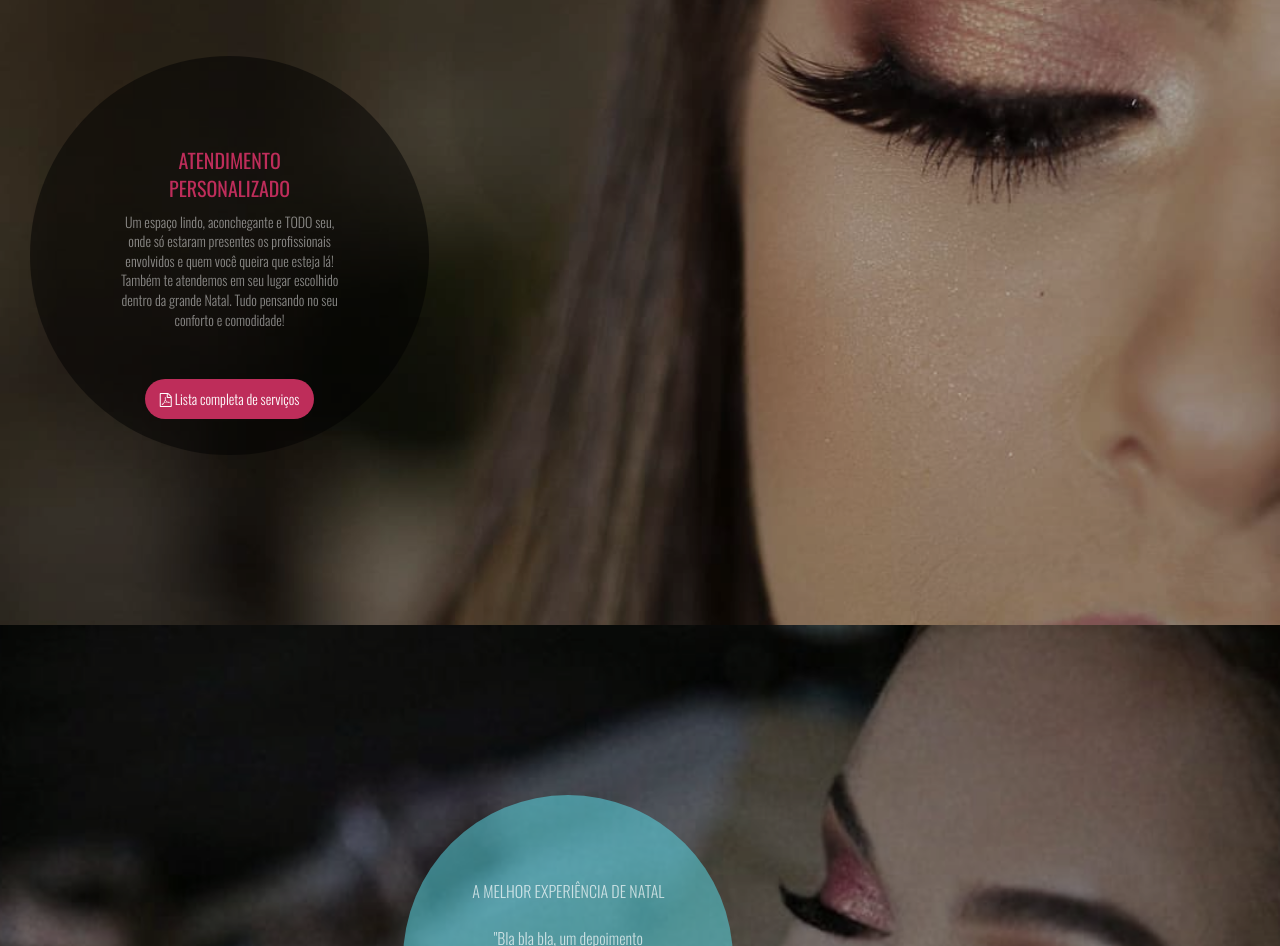
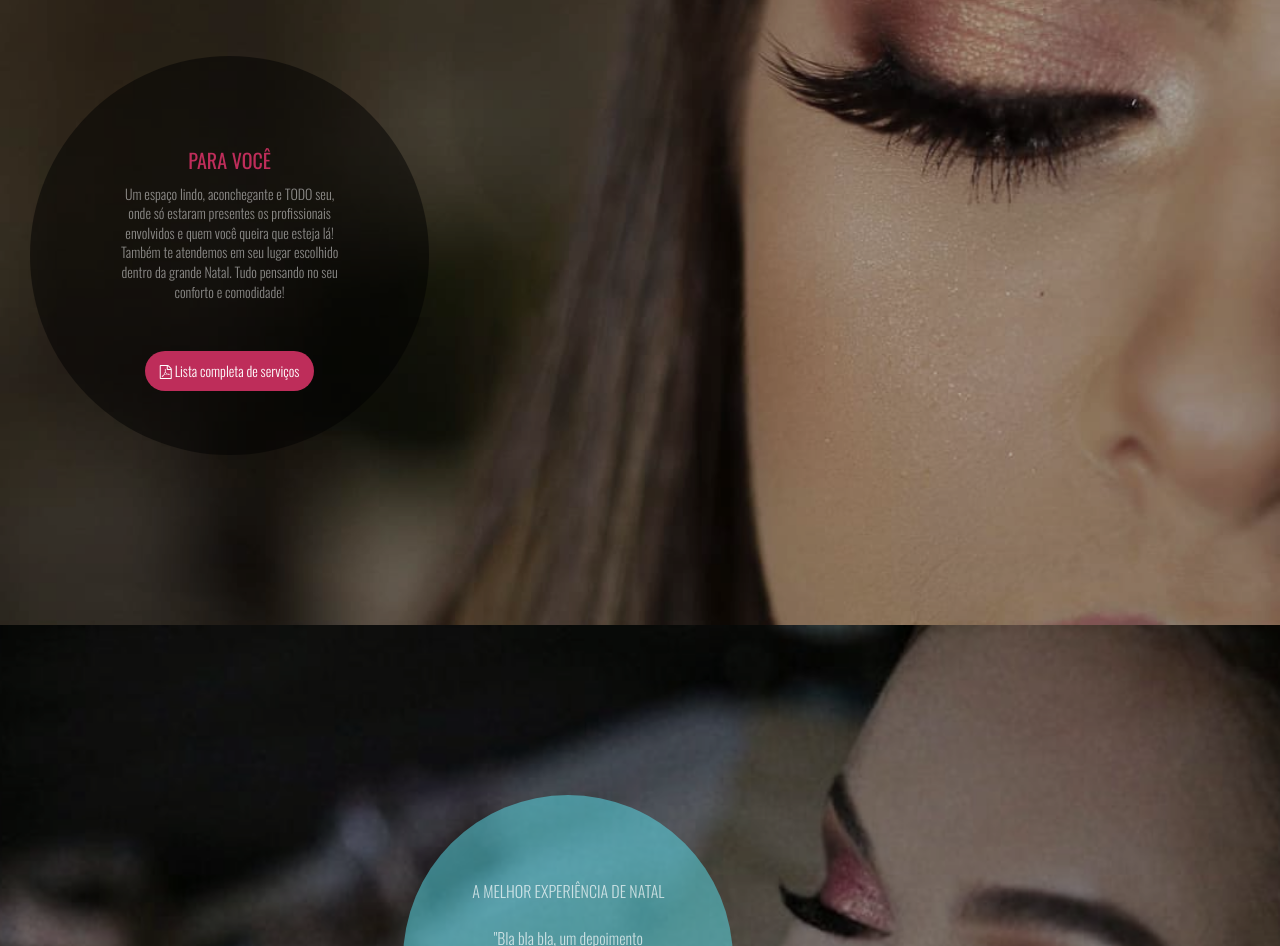
Before and after one commit to jaimedantas/ana-make, a plain HTML site: page index.html in a window 1280 px wide. Shown: the part 2324-3270 px from the top of the page. Drawn offline with nearby package versions, Linux system fonts and the light colour scheme.

Commit message:
code cleaning

```diff
--- a/index.html
+++ b/index.html
@@ -88,7 +88,7 @@
 	<section class="background">
 	<div class="content-wrapper">
 		<div class="pricingbadge">
-			<h4>ATENDIMENTO PERSONALIZADO</h4>
+			<h4>PARA VOCÊ</h4>
 			<ul class="pricing_menu__list">
 		<p>Um espaço lindo, aconchegante e TODO seu, onde só estaram presentes os profissionais envolvidos e quem você queira que esteja lá!
 			Também te atendemos em seu lugar escolhido dentro da grande Natal. Tudo pensando no seu conforto e comodidade!</p>
```
Also changed, not shown: img/bg1.jpg (deleted), img/bg2.jpg (deleted), img/bg3.jpg (deleted), img/bg4.jpg (deleted), img/bg5.jpg (deleted), img/bg6.jpg (deleted), img/bg7.jpg (deleted).
